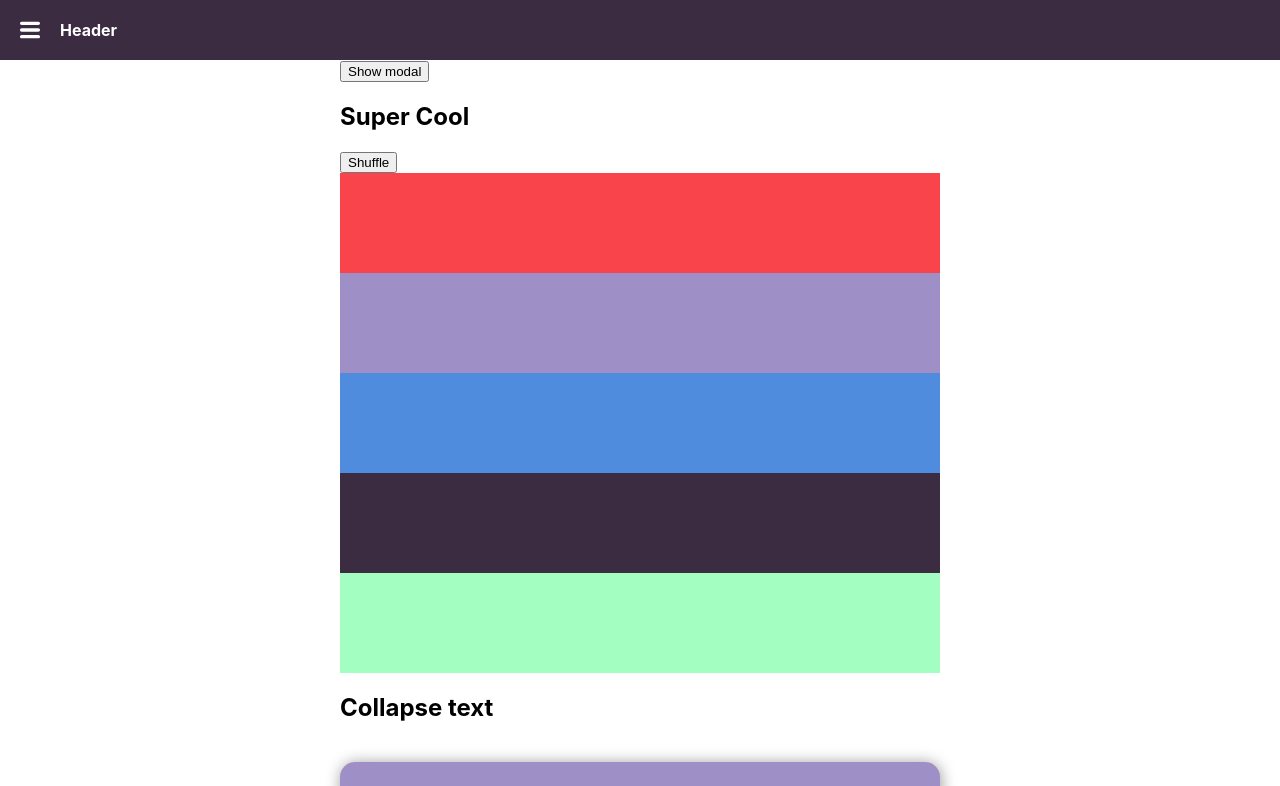
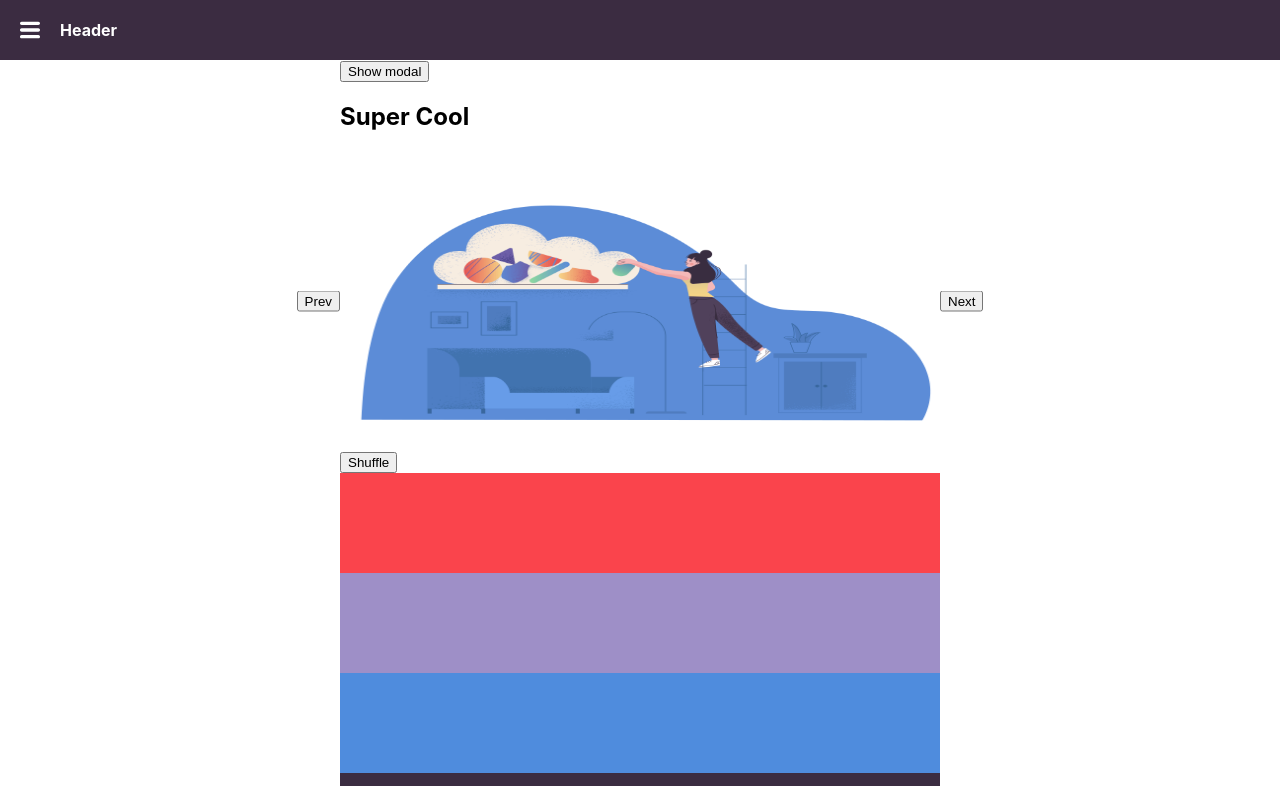
Before and after one commit to behuamuh/learn-framer-motion, a React (Create React App) app: page / in a window 1280 px wide. Shown: the top 786 px of the page. Built offline with nearby package versions, Linux system fonts and the light colour scheme.

Commit message:
added image slider

```diff
--- a/src/App.tsx
+++ b/src/App.tsx
@@ -12,6 +12,9 @@ import Collapse from './components/Collapse';
 import Nav from './components/Nav';
 import HideableCard from './components/HideableCard';
 import ColorsList from './components/ColorsList';
+import ImageSlider from './components/ImageSlider';
+
+const images = [blue, purp, black, green];
 
 function App() {
   const [openModal, setOpenModal] = useState(false);
@@ -35,6 +38,7 @@ function App() {
             <img src={purp} alt="Card" />
           </Card>
         </Modal>
+        <ImageSlider images={images} />
         <ColorsList />
         <CardGrid>
           <Collapse title="Collapse text">
--- /dev/null
+++ b/src/components/ImageSlider.tsx
@@ -0,0 +1,103 @@
+import { AnimatePresence, motion, PanInfo, Variants } from 'framer-motion';
+import React, { useState } from 'react';
+import styled, { css } from 'styled-components';
+
+const getNewSlide = (slide: number, length: number) => {
+  return slide < 0 ? length + slide : slide % length;
+};
+
+const variants: Variants = {
+  initial: direction => ({
+    opacity: 0,
+    x: direction * 600,
+  }),
+  animate: {
+    opacity: 1,
+    x: 0,
+  },
+  exit: direction => ({
+    opacity: 0,
+    x: - direction * 600,
+  }),
+};
+
+interface Props {
+  images: string[];
+  className?: string
+}
+
+const ImageSlider = (props: Props) => {
+  const { images, className } = props;
+  const [slide, setSlide] = useState(0);
+  const [direction, setDirection] = useState(0);
+
+  const paginate = (newDirection: number) => {
+    setDirection(newDirection);
+    setSlide(old => getNewSlide(old + newDirection, images.length));
+  };
+
+  const handleDragEnd = (_e: unknown, { offset }: PanInfo) => {
+    const { x } = offset;
+    if (Math.abs(x) < 400) return;
+
+    const newDirection = x > 400 ? -1 : 1;
+    paginate(newDirection);
+  };
+
+  return (
+    <Wrapper className={className}>
+      <AnimatePresence custom={direction}>
+        <Slide
+          key={slide}
+          custom={direction}
+          src={images[slide]}
+          alt="slide"
+          drag="x"
+          dragConstraints={{ left: 0, right: 0 }}
+          dragElastic={1}
+          variants={variants}
+          onDragEnd={handleDragEnd}
+          initial="initial"
+          animate="animate"
+          exit="exit"
+        />
+        <div>
+          <Prev onClick={() => paginate(-1)}>Prev</Prev>
+          <Next onClick={() => paginate(1)}>Next</Next>
+        </div>
+      </AnimatePresence>
+    </Wrapper>
+  );
+};
+
+export default ImageSlider;
+
+const Wrapper = styled.div`
+  position: relative;
+  height: 300px;
+`;
+
+const Slide = styled(motion.img)`
+  position: absolute;
+  top: 0;
+  left: 0;
+  width: 100%;
+  height: 100%;
+`;
+
+const buttonStyles = css`
+  position: absolute;
+  top: 50%;
+  transform: translateY(-50%);
+  cursor: pointer;
+`;
+
+const Prev = styled.button`
+  ${buttonStyles}
+  right: 100%;
+`;
+
+const Next = styled.button`
+  ${buttonStyles}
+  left: 100%;
+`;
```
